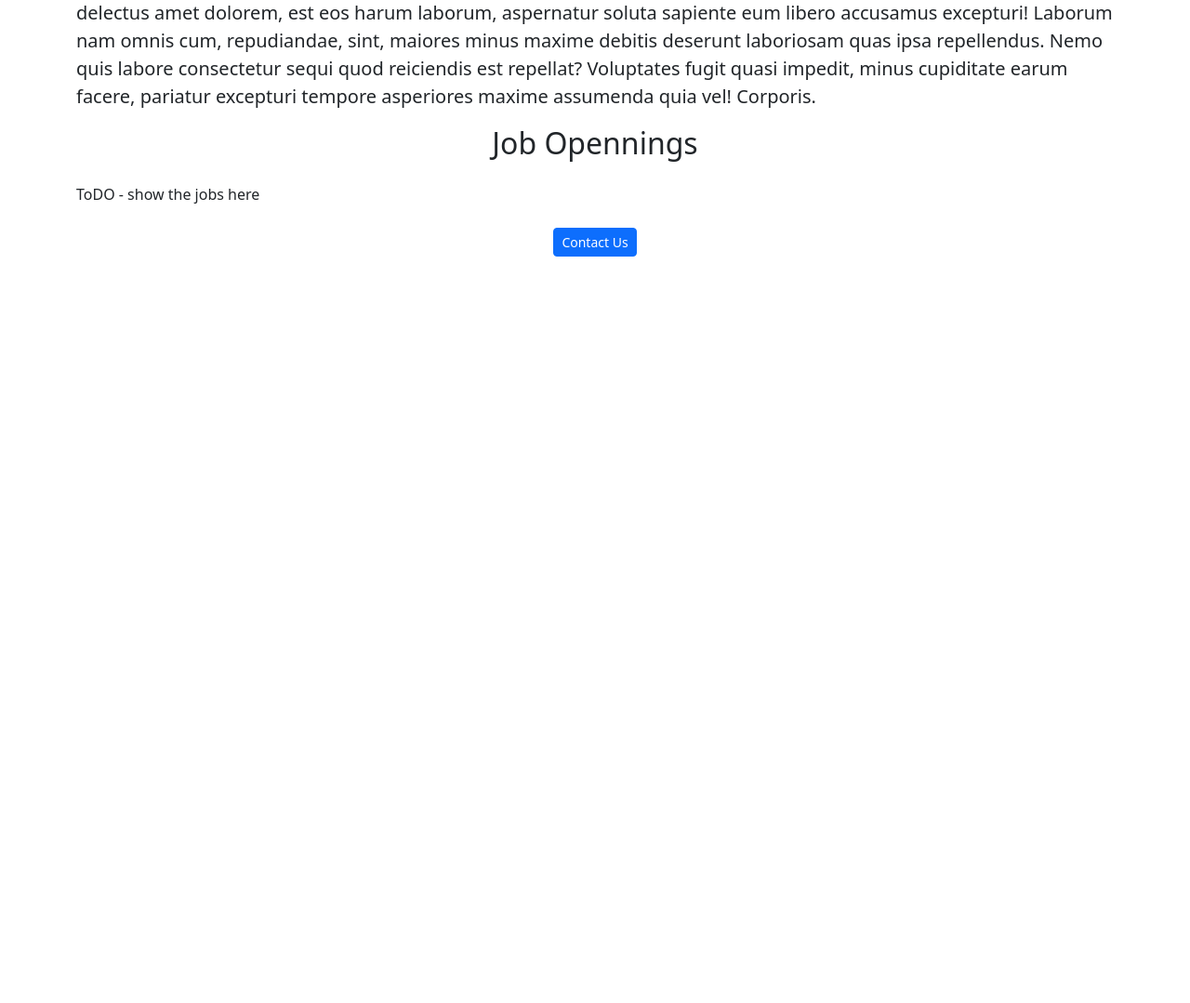
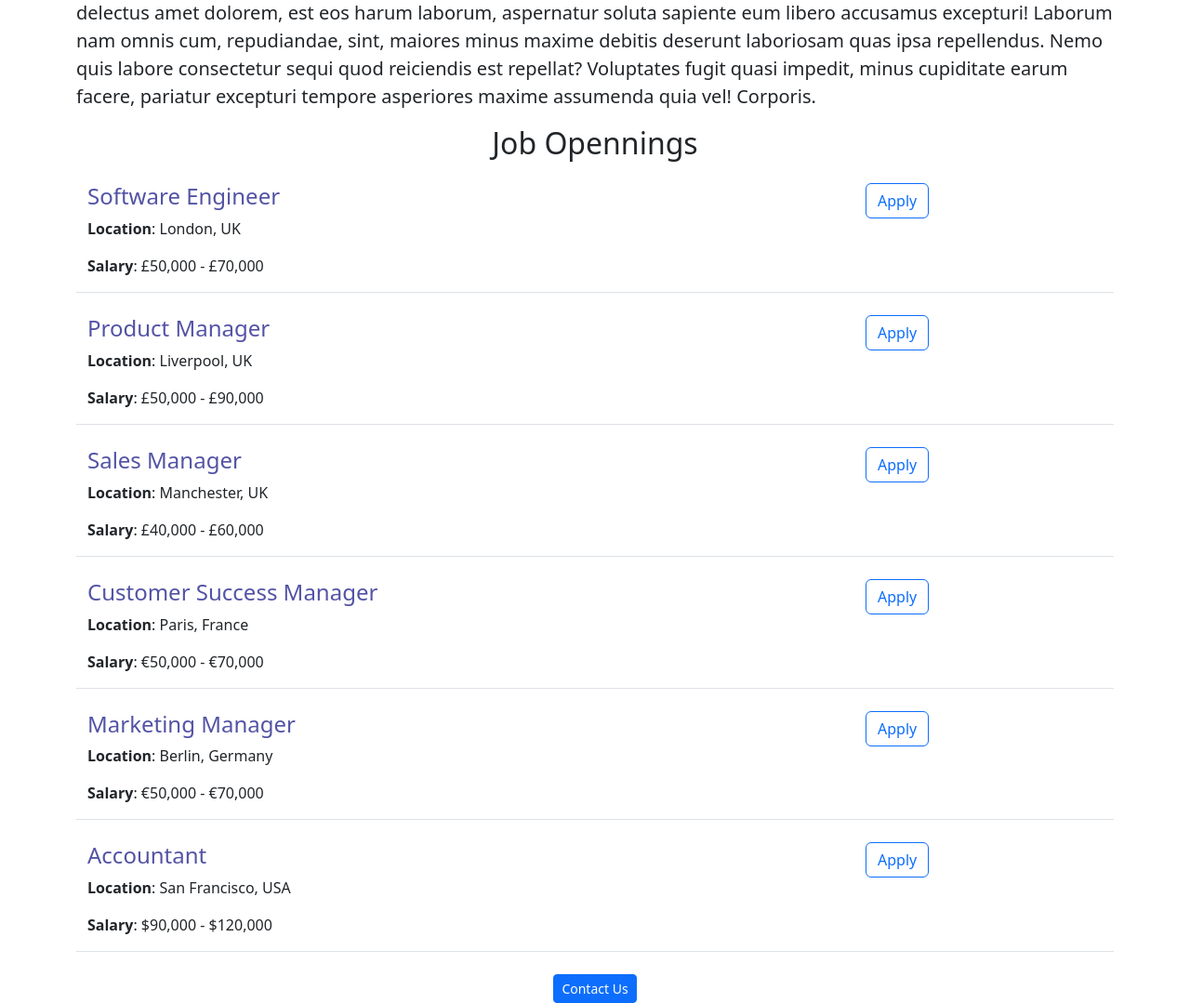
Before and after one commit to siseebrima/ebrotech-careers-website, a Flask app: page / in a window 1280 px wide. Shown: the part 431-1510 px from the top of the page at 93% size. Before the commit the page ends 707 px from the top, so only its background shows below. Run offline with Flask 3, Linux system fonts and the light colour scheme.

Commit message:
Added dynamic data and templating

```diff
--- a/app.py
+++ b/app.py
@@ -1,11 +1,58 @@
-from flask import Flask, render_template, request, redirect
+from flask import Flask, render_template, request, redirect, url_for, jsonify
 
 app = Flask(__name__)
+
+JOBS = [
+    {
+        'id': '1',
+        'title': 'Software Engineer',
+        'location': 'London, UK',
+        'salary': '£50,000 - £70,000',
+    },
+    {
+        'id': '2',
+        'title': 'Product Manager',
+        'location': 'Liverpool, UK',
+        'salary': '£50,000 - £90,000',
+    },
+    {
+        'id': '3',
+        'title': 'Sales Manager',
+        'location': 'Manchester, UK',
+        'salary': '£40,000 - £60,000',
+    },
+    {
+        'id': '4',
+        'title': 'Customer Success Manager',
+        'location': 'Paris, France',
+        'salary': '€50,000 - €70,000',
+    },
+    {
+        'id': '5',
+        'title': 'Marketing Manager',
+        'location': 'Berlin, Germany',
+        'salary': '€50,000 - €70,000',
+    },
+    {
+        'id': '6',
+        'title': 'Accountant',
+        'location': 'San Francisco, USA',
+        'salary': '$90,000 - $120,000',
+    },
+
+
+]
 
 
 @app.route('/')
 def hello_world():
-    return render_template('home.html')
+    return render_template('home.html',
+                           jobs=JOBS, company_name='ebrotech')
+
+
+@app.route('/api/jobs')
+def jobs():
+    return jsonify(JOBS)
 
 
 if __name__ == '__main__':
--- a/templates/home.html
+++ b/templates/home.html
@@ -3,7 +3,7 @@
 <head>
     <meta charset="UTF-8">
     <meta name="viewport" content="width=device-width, initial-scale=1.0">
-    <title>ebroTech Careers</title>
+    <title>{{company_name}} Careers</title>
     <link href="https://cdn.jsdelivr.net/npm/bootstrap@5.3.2/dist/css/bootstrap.min.css" rel="stylesheet" integrity="sha384-T3c6CoIi6uLrA9TneNEoa7RxnatzjcDSCmG1MXxSR1GAsXEV/Dwwykc2MPK8M2HN" crossorigin="anonymous">
     <style>
         #banner{
@@ -26,7 +26,12 @@
         <p class="lead">Lorem, ipsum dolor sit amet consectetur adipisicing elit. Ab deleniti quo eos sint incidunt cum natus fuga quasi rem repellat, sapiente nam similique magnam distinctio asperiores! In fugiat voluptatibus eligendi omnis nam exercitationem, recusandae rem accusantium fuga eius facere ipsa officia possimus, nobis consequuntur. Nulla delectus amet dolorem, est eos harum laborum, aspernatur soluta sapiente eum libero accusamus excepturi! Laborum nam omnis cum, repudiandae, sint, maiores minus maxime debitis deserunt laboriosam quas ipsa repellendus. Nemo quis labore consectetur sequi quod reiciendis est repellat? Voluptates fugit quasi impedit, minus cupiditate earum facere, pariatur excepturi tempore asperiores maxime assumenda quia vel! Corporis.</p>
         <h2 class="text-center t-2 mb-4">Job Opennings</h2>
 
-        <p>ToDO - show the jobs here</p>
+        <p>
+            {% for job in jobs %}
+               {% include 'jobitem.html' %}
+
+            {% endfor %}
+        </p>
         <!-- create job oppenings and have an apply button on the right -->
 
         <div class="text-center mt-4">
--- /dev/null
+++ b/templates/jobitem.html
@@ -0,0 +1,16 @@
+<div class="container border-bottom">
+    <div class="row mt-4">
+       <div class="col-9">
+            <h4 style="color: rgb(83, 83, 165);">{{job.title}}</h3>
+            <p> <b>Location</b>: {{job.location}}</p>
+            {% if job.salary %}
+                <p> <b>Salary</b>: {{job.salary}}</p>
+            {% endif %}
+       </div>
+        <div class="col">
+              <button type="button" class="btn btn-outline-primary">Apply</button>
+        </div>
+    </div>
+
+
+</div>
```
